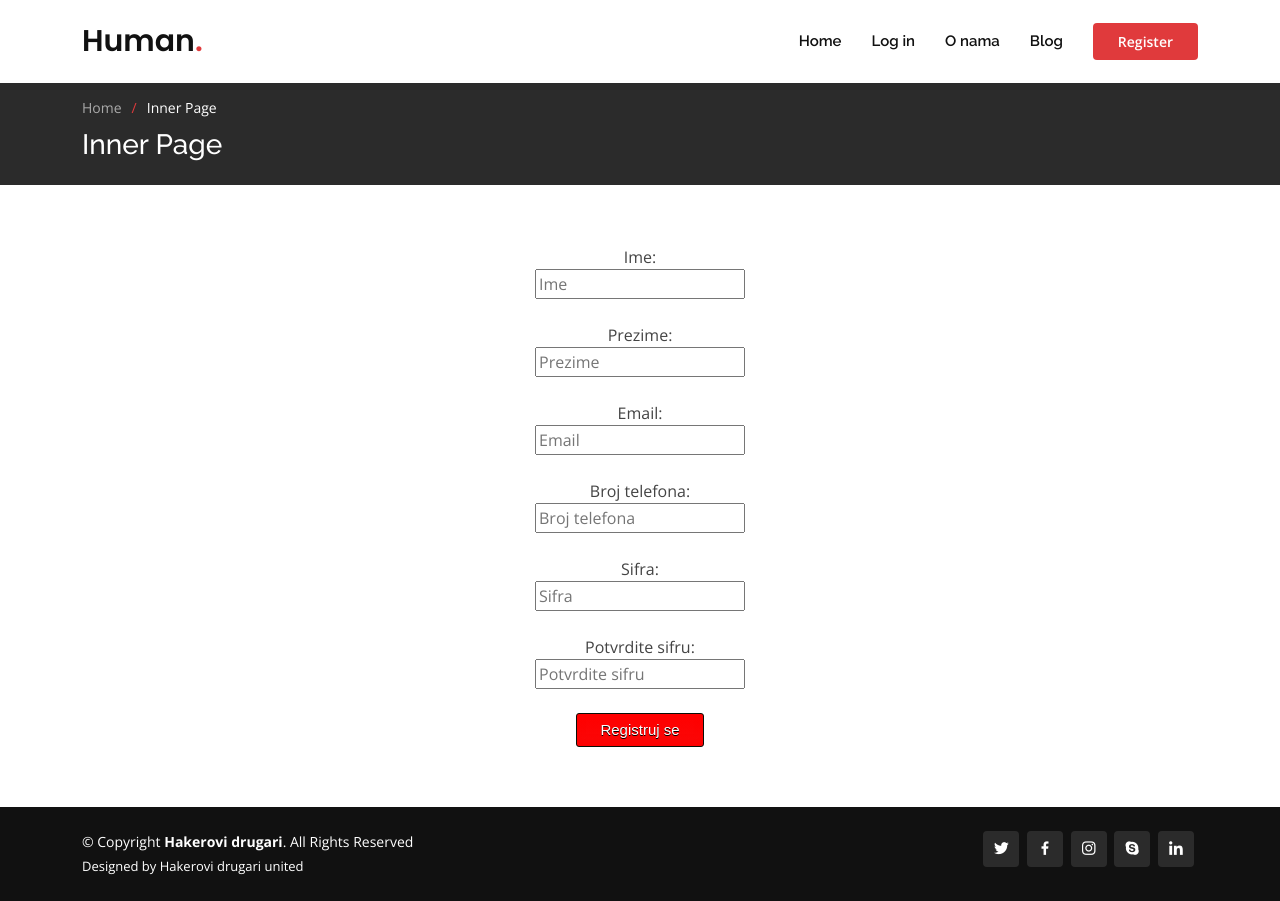
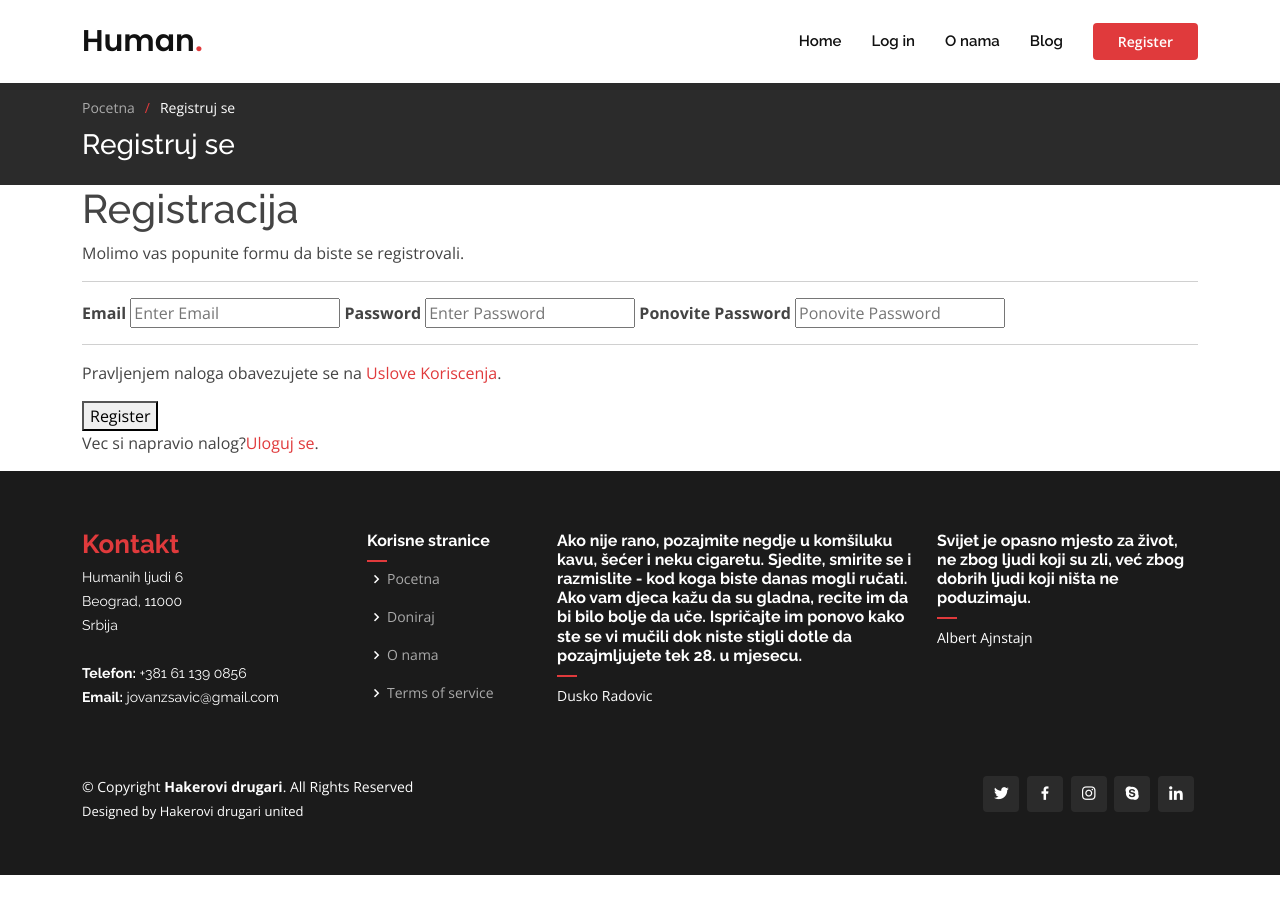
Before and after one commit to Jovan-Savic/Finale, a website: page Frontend/register.html in a window 1280 px wide. After the commit the page ends 875 px from the top, so only its background shows below. Drawn offline with nearby package versions, Linux system fonts and the light colour scheme.

Commit message:
Merge branch 'master' of https://github.com/Jovan-Savic/Finale

```diff
--- a/Frontend/register.html
+++ b/Frontend/register.html
@@ -32,12 +32,12 @@
 <body>
   <header id="header" class="fixed-top d-flex align-items-center">
     <div class="container d-flex align-items-center">
-      <h1 class="logo me-auto"><a href="index.html">Human<span>.</span></a></h1>
+      <h1 class="logo me-auto"><a href="home.html">Human<span>.</span></a></h1>
 
       <nav id="navbar" class="navbar order-last order-lg-0">
         <ul>
           <li><a class="nav-link scrollto active" href="home.html">Home</a></li>
-          <li><a class="nav-link scrollto " href="portfolio-detailj.html">O nama</a></li>
+          <li><a class="nav-link scrollto " href="onama.html.html">O nama</a></li>
           <li><a href="blog.html">Blog</a></li>
           <li><a class="nav-link scrollto" href="login.html">Log in</a></li>
         </ul>
@@ -59,7 +59,7 @@
           <li><a class="nav-link scrollto " href="home.html">Home</a></li>
           <li><a class="nav-link scrollto" href="login.html">Log in</a></li>
 
-          <li><a class="nav-link scrollto " href="portfolio-detailj.html">O nama</a></li>
+          <li><a class="nav-link scrollto " href="onama.html">O nama</a></li>
 
           <li><a href="blog.html">Blog</a></li>
 
@@ -76,38 +76,76 @@
       <div class="container">
 
         <ol>
-          <li><a href="index.html">Home</a></li>
-          <li>Inner Page</li>
+          <li><a href="index.html">Pocetna</a></li>
+          <li>Registruj se</li>
         </ol>
-        <h2>Inner Page</h2>
+        <h2>Registruj se</h2>
 
       </div>
     </section>
 
-    <section class="inner-page">
-      <div class="container" data-aos="fade-up"
-        style="margin: auto; text-align: center;  background-image: url('av.jpg'); ">
-        <label for="ime">Ime:</label><br>
-        <input type="text" id="ime" name="ime" placeholder="Ime"><br><br>
-        <label for="prezime">Prezime:</label><br>
-        <input type="text" id="prezime" name="prezime" placeholder="Prezime"><br><br>
-        <label for="email">Email:</label><br>
-        <input type="text" id="email" name="email" placeholder="Email"><br><br>
-        <label for="brtel">Broj telefona:</label><br>
-        <input type="number" id="brtel" name="brtel" placeholder="Broj telefona"><br><br>
-        <label for="sifra">Sifra:</label><br>
-        <input type="password" id="sifra" name="sifra" placeholder="Sifra"><br><br>
-        <label for="sifra2">Potvrdite sifru:</label><br>
-        <input type="password" id="sifra2" name="sifra2" placeholder="Potvrdite sifru"><br><br>
-        <button type="Register" class="myButton" style="text-align: center;">Registruj se</button>
-      </div>
-    </section>
+    <div class="container">
+    <h1>Registracija</h1>
+    <p>Molimo vas popunite formu da biste se registrovali.</p>
+    <hr>
+
+    <label for="email"><b>Email</b></label>
+    <input type="text" placeholder="Enter Email" name="email" id="email" required>
+
+    <label for="psw"><b>Password</b></label>
+    <input type="password" placeholder="Enter Password" name="psw" id="psw" required>
+
+    <label for="psw-repeat"><b>Ponovite Password</b></label>
+    <input type="password" placeholder="Ponovite Password" name="psw-repeat" id="psw-repeat" required>
+    <hr>
+
+    <p>Pravljenjem naloga obavezujete se na <a href="terms.txt">Uslove Koriscenja</a>.</p>
+    <button type="submit" class="registerbtn">Register</button>
+  </div>
+
+  <div class="container signin">
+    <p>Vec si napravio nalog?<a href="login.html">Uloguj se</a>.</p>
+  </div>
 
   </main>
 
 
   <footer id="footer">
 
+    <div class="footer-top">
+      <div class="container">
+        <div class="row">
+
+          <div class="col-lg-3 col-md-6 footer-contact">
+            <h3><span>Kontakt</span></h3>
+            <p>
+              Humanih ljudi 6 <br>
+              Beograd, 11000<br>
+              Srbija <br><br>
+              <strong>Telefon:</strong> +381 61 139 0856<br>
+              <strong>Email:</strong> jovanzsavic@gmail.com<br>
+            </p>
+          </div>
+
+          <div class="col-lg-2 col-md-6 footer-links">
+            <h4>Korisne stranice</h4>
+            <ul>
+              <li><i class="bx bx-chevron-right"></i> <a href="home.html">Pocetna</a></li>
+              <li><i class="bx bx-chevron-right"></i> <a href="onama.html">Doniraj</a></li>
+              <li><i class="bx bx-chevron-right"></i> <a href="blog.html">O nama</a></li>
+              <li><i class="bx bx-chevron-right"></i> <a href="terms.txt">Terms of service</a></li>
+            </ul>
+          </div>
+
+          <div class="col-lg-4 col-md-6 footer-links">
+            <h4>Ako nije rano, pozajmite negdje u komšiluku kavu, šećer i neku cigaretu. Sjedite, smirite se i razmislite - kod koga biste danas mogli ručati. Ako vam djeca kažu da su gladna, recite im da bi bilo bolje da uče. Ispričajte im ponovo kako ste se vi mučili dok niste stigli dotle da pozajmljujete tek 28. u mjesecu.
+            </h4>
+           <p>Dusko Radovic</p>
+          </div>
+          <div class="col-lg-3 col-md-6 footer-links">
+            <h4>Svijet je opasno mjesto za život, ne zbog ljudi koji su zli, već zbog dobrih ljudi koji ništa ne poduzimaju.</h4>
+           <p>Albert Ajnstajn</p>
+          </div>
 
 
     <div class="container d-md-flex py-4">
```
